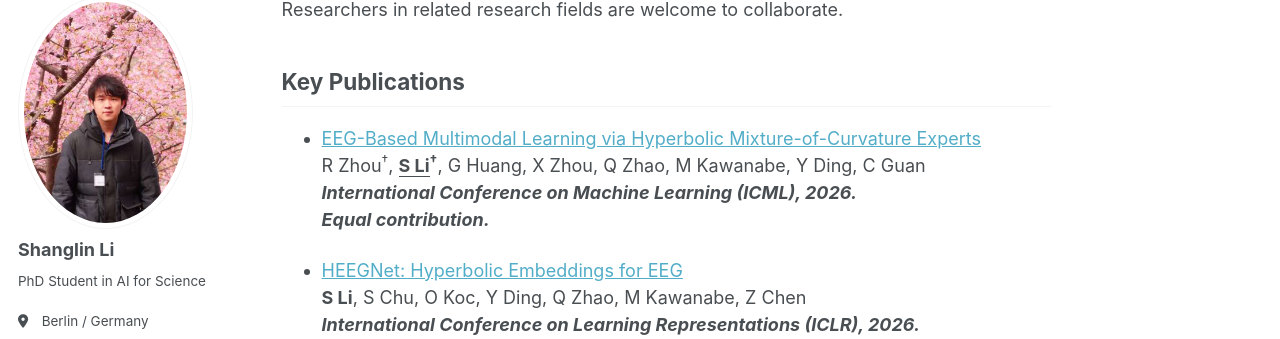
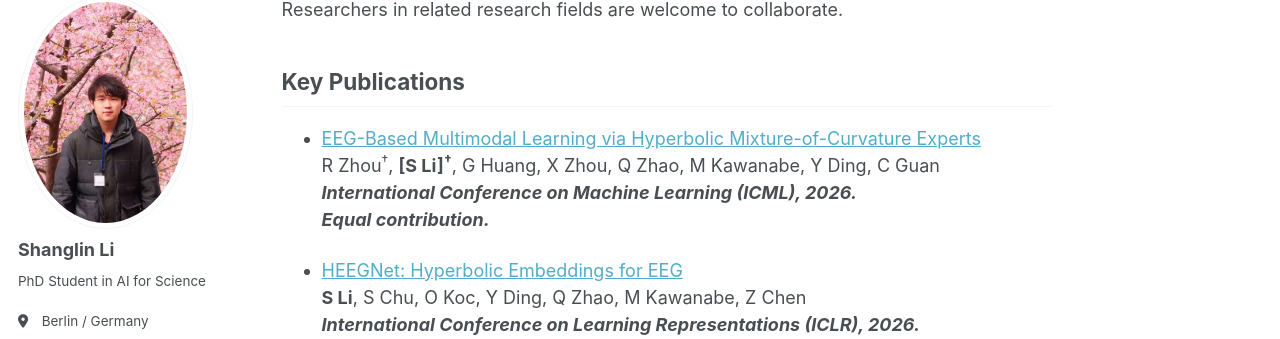
Before and after one commit to fightlesliefigt/fightlesliefigt.github.io, a Jekyll site: the page built from _pages/about.md, in a window 1280 px wide and 900 px high, scrolled down 332 px. Shown: the part 105-444 px from the top of the window. Built offline with Jekyll 4.4.1, drawn with Linux system fonts in a browser that asks for light colours; a style sheet for code colours, icons or effects is not loaded.

```diff
--- a/_pages/about.md
+++ b/_pages/about.md
@@ -19,7 +19,7 @@ Researchers in related research fields are welcome to collaborate.
 <ul>
 <li><p>
 <a href="https://openreview.net/forum?id=VSn4wLFd2p">EEG-Based Multimodal Learning via Hyperbolic Mixture-of-Curvature Experts</a><br />
-R Zhou<sup>†</sup>, <b><u>S Li</u><sup>†</sup></b>, G Huang, X Zhou, Q Zhao, M Kawanabe, Y Ding, C Guan<br />
+R Zhou<sup>†</sup>, <b>[S Li]<sup>†</sup></b>, G Huang, X Zhou, Q Zhao, M Kawanabe, Y Ding, C Guan<br />
 <i><b>International Conference on Machine Learning (ICML), 2026.
 <br />
 Equal contribution.</b></i>
```
